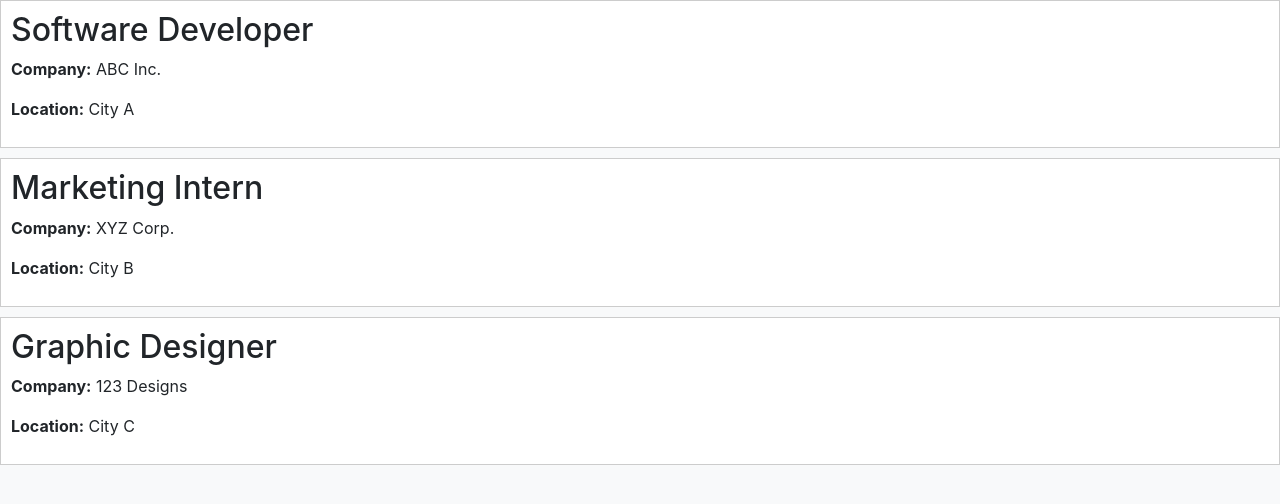
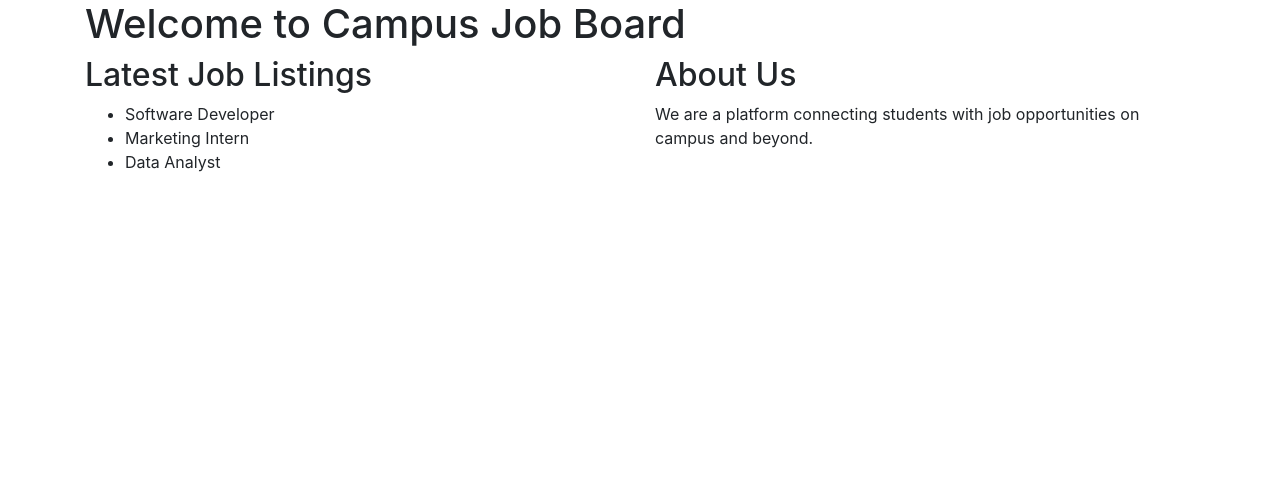
Before and after one commit to keerthzmuppuri/Campus-Job-Board, a plain HTML site: page frontend/index.html in a window 1280 px wide. Drawn offline with nearby package versions, Linux system fonts and the light colour scheme.

Commit message:
Update index.html

```diff
--- a/frontend/index.html
+++ b/frontend/index.html
@@ -4,51 +4,35 @@
     <meta charset="UTF-8">
     <meta name="viewport" content="width=device-width, initial-scale=1.0">
     <title>Campus Job Board</title>
+    <!-- Bootstrap CSS -->
     <link rel="stylesheet" href="https://stackpath.bootstrapcdn.com/bootstrap/4.5.2/css/bootstrap.min.css">
-    <style>
-        body {
-            background-color: #f8f9fa;
-        }
-
-        .job {
-            border: 1px solid #ccc;
-            padding: 10px;
-            margin-bottom: 10px;
-            background-color: #fff;
-        }
-
-        .job h2 {
-            margin-top: 0;
-        }
-    </style>
+    <!-- Custom CSS -->
+    <link rel="stylesheet" href="style.css">
 </head>
 <body>
-
-    <div id="job-list">
-
+    <div class="container">
+        <h1>Welcome to Campus Job Board</h1>
+        <div class="row">
+            <div class="col-md-6">
+                <h2>Latest Job Listings</h2>
+                <ul>
+                    <li>Software Developer</li>
+                    <li>Marketing Intern</li>
+                    <li>Data Analyst</li>
+                </ul>
+            </div>
+            <div class="col-md-6">
+                <h2>About Us</h2>
+                <p>We are a platform connecting students with job opportunities on campus and beyond.</p>
+            </div>
+        </div>
     </div>
 
-
-    <script src="https://code.jquery.com/jquery-3.5.1.min.js"></script>
-
+    <!-- Bootstrap JS and jQuery -->
+    <script src="https://code.jquery.com/jquery-3.5.1.slim.min.js"></script>
+    <script src="https://cdn.jsdelivr.net/npm/@popperjs/core@2.5.4/dist/umd/popper.min.js"></script>
     <script src="https://stackpath.bootstrapcdn.com/bootstrap/4.5.2/js/bootstrap.min.js"></script>
-    <script>
-        $(document).ready(function() {
-            var jobList = $('#job-list');
-            var jobs = [
-                { title: 'Software Developer', company: 'ABC Inc.', location: 'City A' },
-                { title: 'Marketing Intern', company: 'XYZ Corp.', location: 'City B' },
-                { title: 'Graphic Designer', company: '123 Designs', location: 'City C' }
-            ];
-
-            $.each(jobs, function(index, job) {
-                jobList.append('<div class="job">' +
-                    '<h2>' + job.title + '</h2>' +
-                    '<p><strong>Company:</strong> ' + job.company + '</p>' +
-                    '<p><strong>Location:</strong> ' + job.location + '</p>' +
-                    '</div>');
-            });
-        });
-    </script>
+    <!-- Custom JavaScript -->
+    <script src="script.js"></script>
 </body>
 </html>
```
